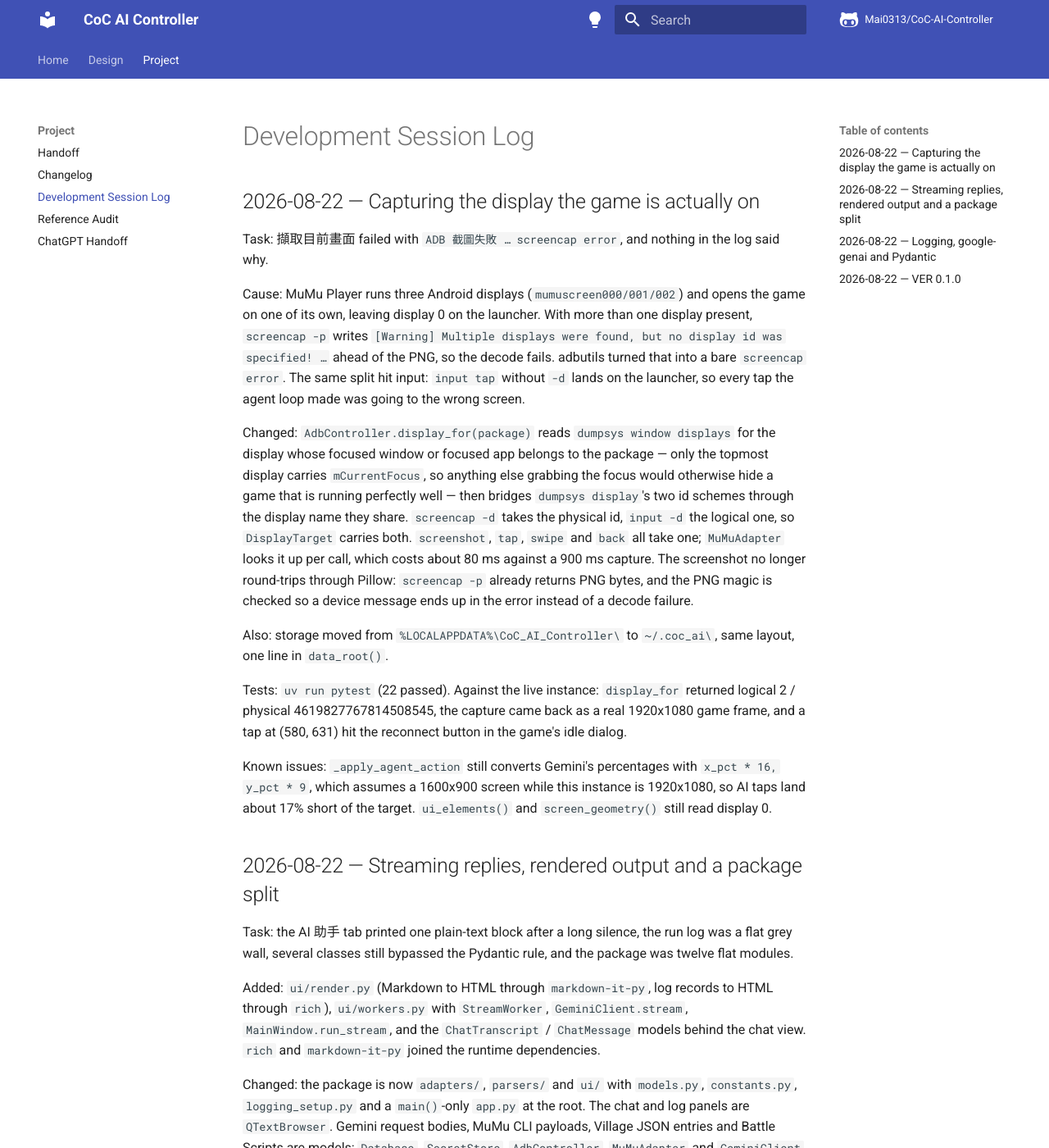
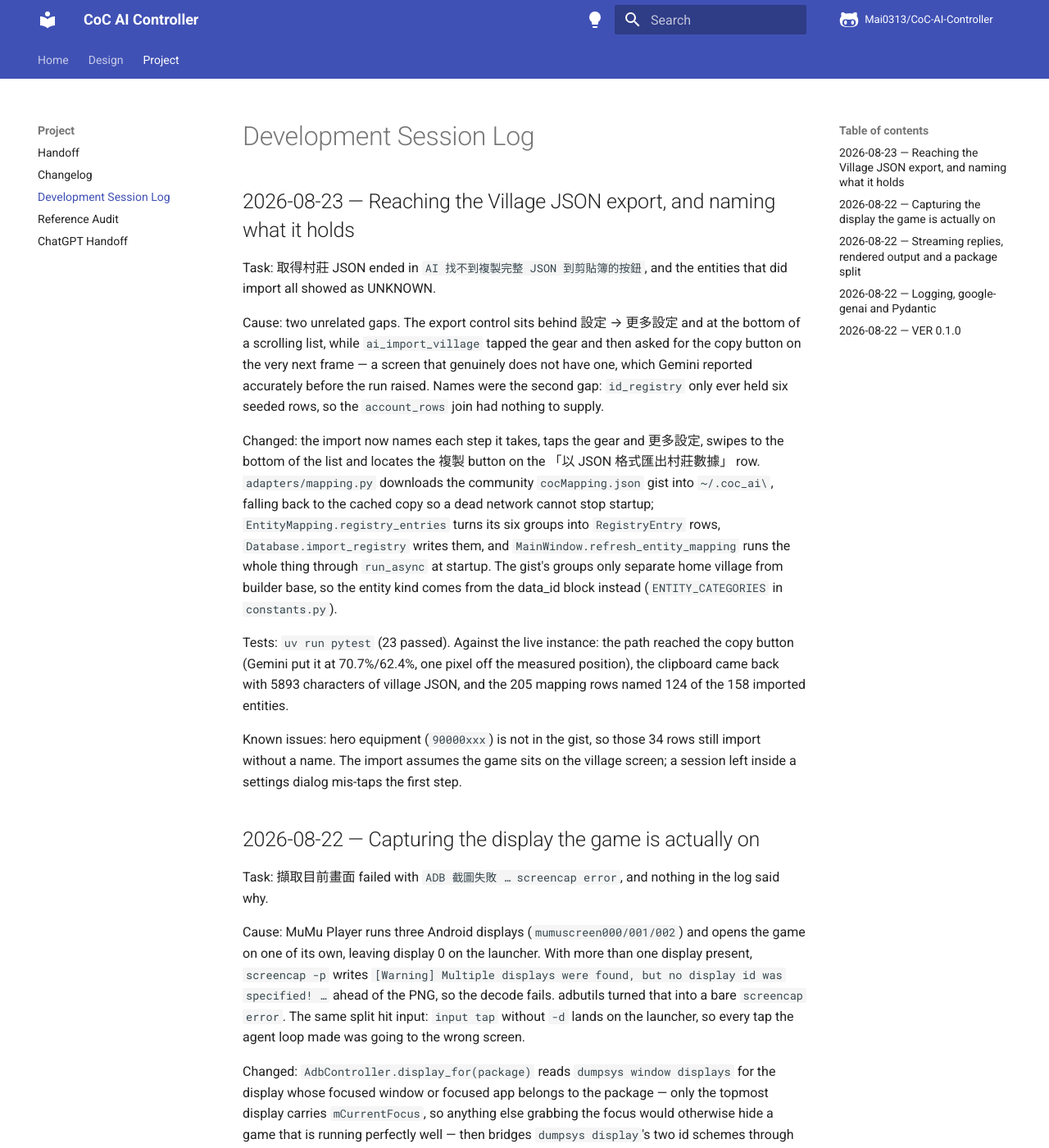
Before and after one commit to Mai0313/ai_coc, an MkDocs documentation site: the page built from docs/dev-session.md, in a window 1280 px wide and 1400 px high. Shown: the whole window at 82% size. Built offline with MkDocs 1.6.1 and Material for MkDocs 9.7.7, drawn with Linux system fonts in a browser that asks for light colours; comment, search, counter and statistics services are not loaded.

Commit message:
docs: record the village JSON import fix and entity name mapping
Co-Authored-By: Claude Opus 5 <noreply@anthropic.com>

```diff
--- a/docs/dev-session.md
+++ b/docs/dev-session.md
@@ -1,4 +1,16 @@
 # Development Session Log
+
+## 2026-08-23 — Reaching the Village JSON export, and naming what it holds
+
+Task: 取得村莊 JSON ended in `AI 找不到複製完整 JSON 到剪貼簿的按鈕`, and the entities that did import all showed as UNKNOWN.
+
+Cause: two unrelated gaps. The export control sits behind 設定 → 更多設定 and at the bottom of a scrolling list, while `ai_import_village` tapped the gear and then asked for the copy button on the very next frame — a screen that genuinely does not have one, which Gemini reported accurately before the run raised. Names were the second gap: `id_registry` only ever held six seeded rows, so the `account_rows` join had nothing to supply.
+
+Changed: the import now names each step it takes, taps the gear and 更多設定, swipes to the bottom of the list and locates the 複製 button on the 「以 JSON 格式匯出村莊數據」 row. `adapters/mapping.py` downloads the community `cocMapping.json` gist into `~/.coc_ai\`, falling back to the cached copy so a dead network cannot stop startup; `EntityMapping.registry_entries` turns its six groups into `RegistryEntry` rows, `Database.import_registry` writes them, and `MainWindow.refresh_entity_mapping` runs the whole thing through `run_async` at startup. The gist's groups only separate home village from builder base, so the entity kind comes from the data_id block instead (`ENTITY_CATEGORIES` in `constants.py`).
+
+Tests: `uv run pytest` (23 passed). Against the live instance: the path reached the copy button (Gemini put it at 70.7%/62.4%, one pixel off the measured position), the clipboard came back with 5893 characters of village JSON, and the 205 mapping rows named 124 of the 158 imported entities.
+
+Known issues: hero equipment (`90000xxx`) is not in the gist, so those 34 rows still import without a name. The import assumes the game sits on the village screen; a session left inside a settings dialog mis-taps the first step.
 
 ## 2026-08-22 — Capturing the display the game is actually on
 
```
Also changed, not shown: docs/changelog.md (+2 -0 lines), docs/handoff.md (+1 -0 lines).
